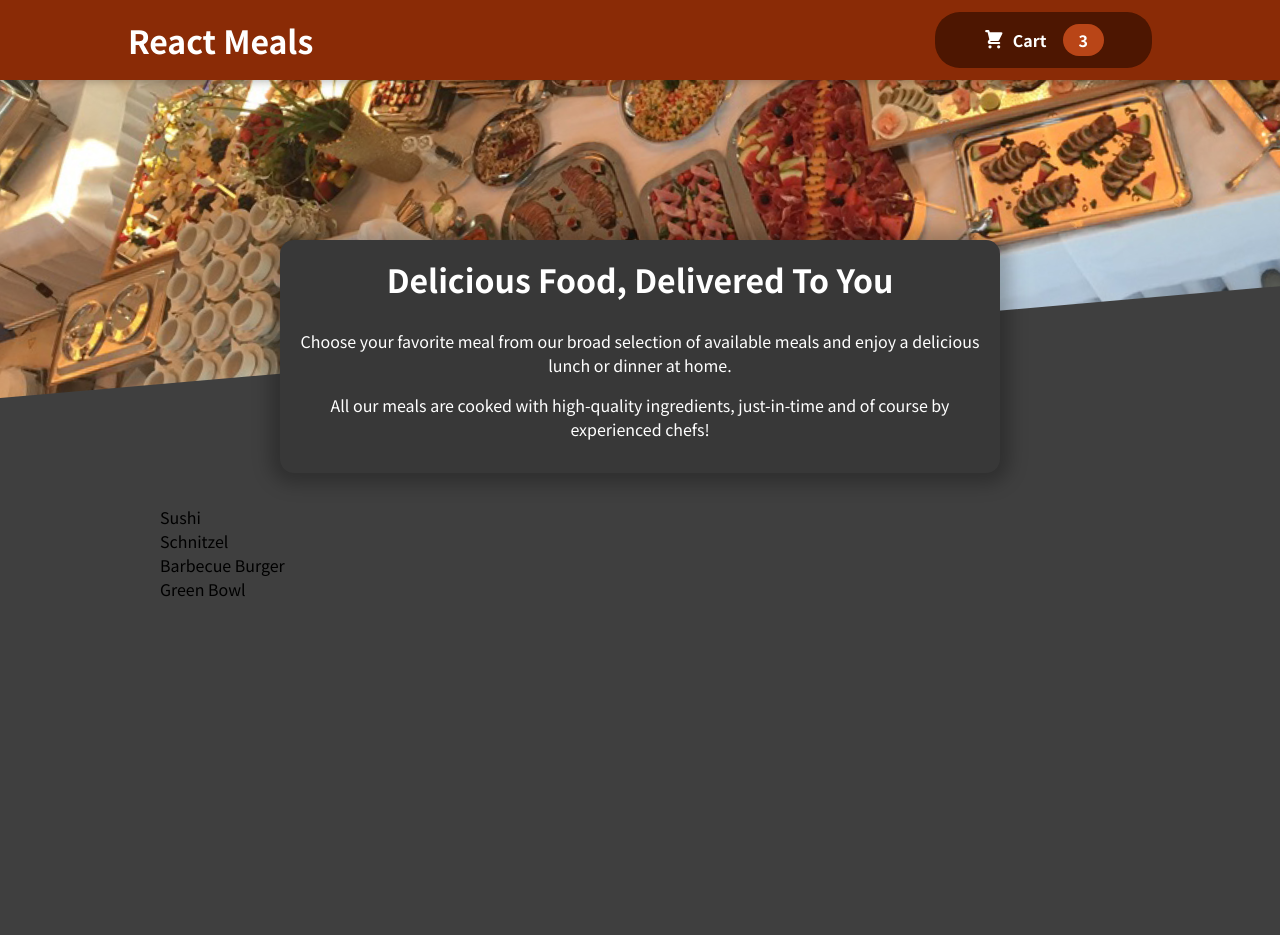
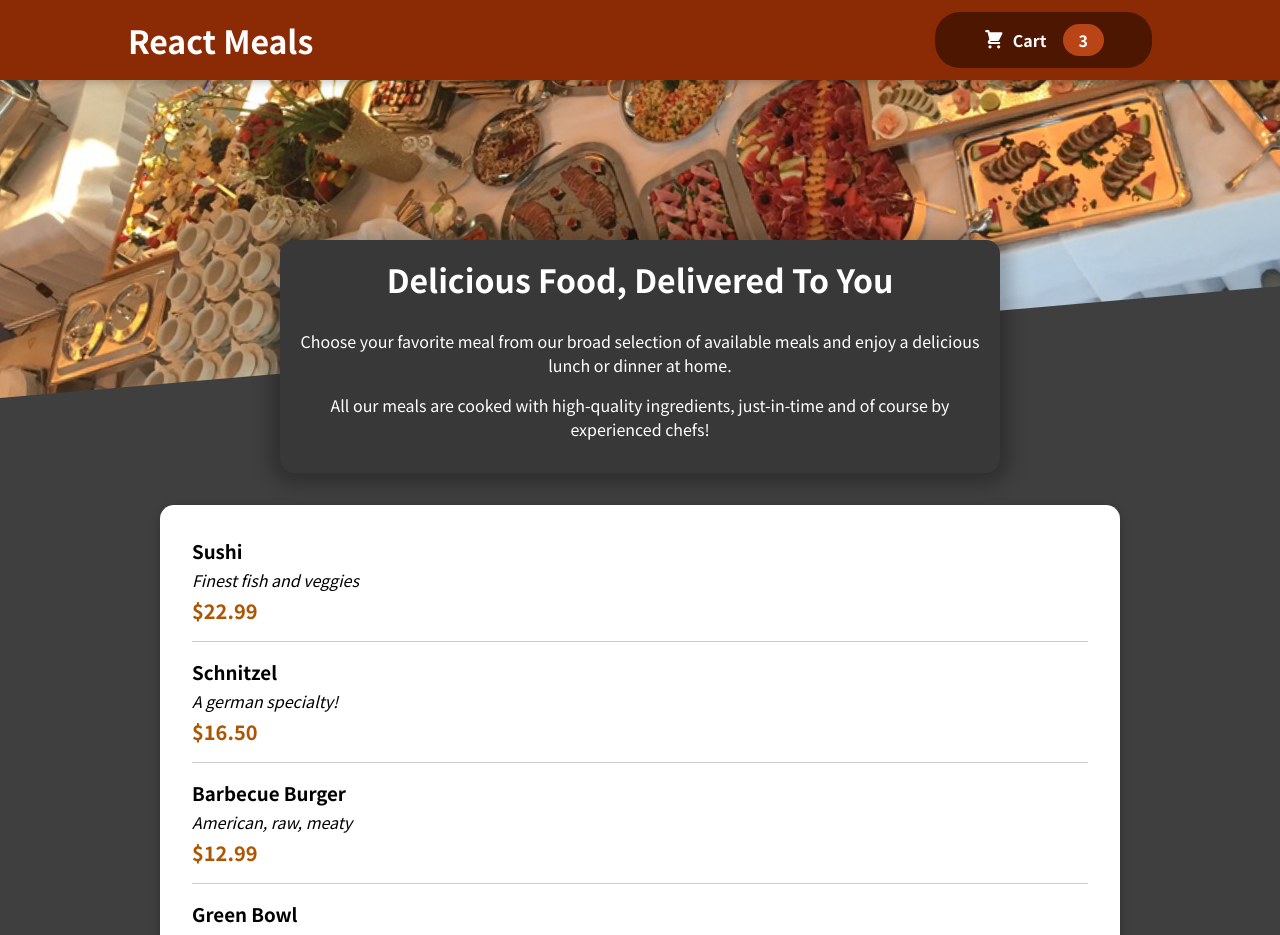
Before and after one commit to kennethsilvere/react-food-order-app, a JavaScript app: page / in a window 1280 px wide. Shown: the top 935 px of the page. Before the commit the page ends 800 px from the top, so only its background shows below. Built offline with nearby package versions, Linux system fonts and the light colour scheme.

Commit message:
Add individual meal item and display them

```diff
--- a/src/components/Meals/AvailableMeals/AvailableMeals.js
+++ b/src/components/Meals/AvailableMeals/AvailableMeals.js
@@ -1,3 +1,5 @@
+import Card from "../../UI/Card/Card";
+import MealItem from "../MealItem/MealItem";
 import classes from "./AvailableMeals.module.css";
 
 const DUMMY_MEALS = [
@@ -28,11 +30,20 @@
 ];
 
 const AvailableMeals = () => {
-  const mealsList = DUMMY_MEALS.map((m) => <li>{m.name}</li>);
+  const mealsList = DUMMY_MEALS.map((meal) => (
+    <MealItem
+      id={meal.id}
+      description={meal.description}
+      name={meal.name}
+      price={meal.price}
+    />
+  ));
 
   return (
     <section className={classes.meals}>
-      <ul>{mealsList}</ul>
+      <Card>
+        <ul>{mealsList}</ul>
+      </Card>
     </section>
   );
 };
--- /dev/null
+++ b/src/components/Meals/MealItem/MealItem.js
@@ -0,0 +1,16 @@
+import classes from "./MealItem.module.css";
+
+const MealItem = (props) => {
+  const price = `$${props.price.toFixed(2)}`;
+  return (
+    <li className={classes.meal}>
+      <div>
+        <h3>{props.name}</h3>
+        <div className={classes.description}>{props.description}</div>
+        <div className={classes.price}>{price}</div>
+      </div>
+    </li>
+  );
+};
+
+export default MealItem;
--- /dev/null
+++ b/src/components/Meals/MealItem/MealItem.module.css
@@ -0,0 +1,22 @@
+.meal {
+  display: flex;
+  justify-content: space-between;
+  margin: 1rem;
+  padding-bottom: 1rem;
+  border-bottom: 1px solid #ccc;
+}
+
+.meal h3 {
+  margin: 0 0 0.25rem 0;
+}
+
+.description {
+  font-style: italic;
+}
+
+.price {
+  margin-top: 0.25rem;
+  font-weight: bold;
+  color: #ad5502;
+  font-size: 1.25rem;
+}
--- /dev/null
+++ b/src/components/UI/Card/Card.js
@@ -0,0 +1,7 @@
+import classes from './Card.module.css';
+
+const Card = (props) => {
+  return <div className={classes.card}>{props.children}</div>;
+};
+
+export default Card;
--- /dev/null
+++ b/src/components/UI/Card/Card.module.css
@@ -0,0 +1,6 @@
+.card {
+  padding: 1rem;
+  box-shadow: 0 2px 8px rgba(0, 0, 0, 0.25);
+  border-radius: 14px;
+  background-color: white;
+}
```
